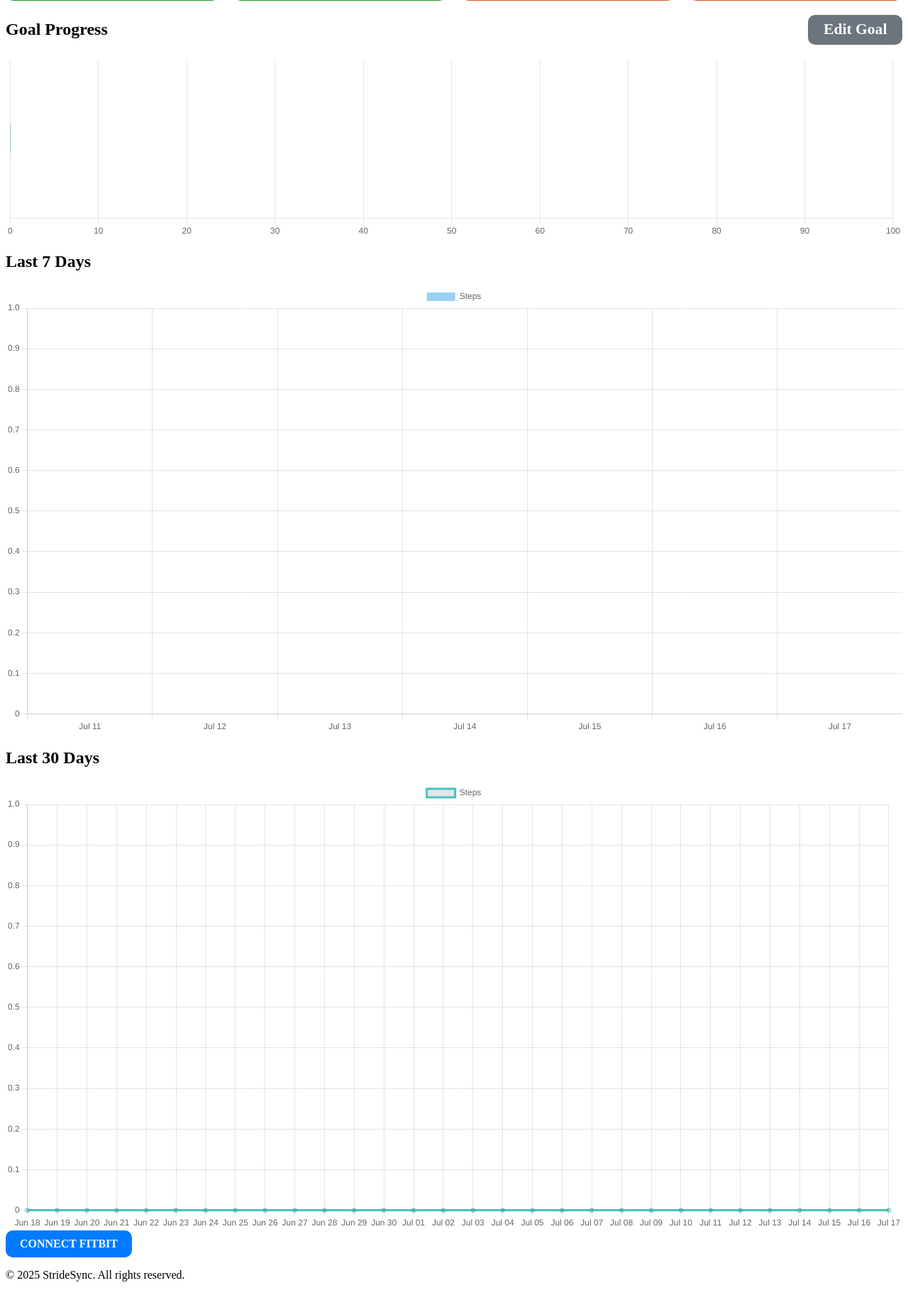
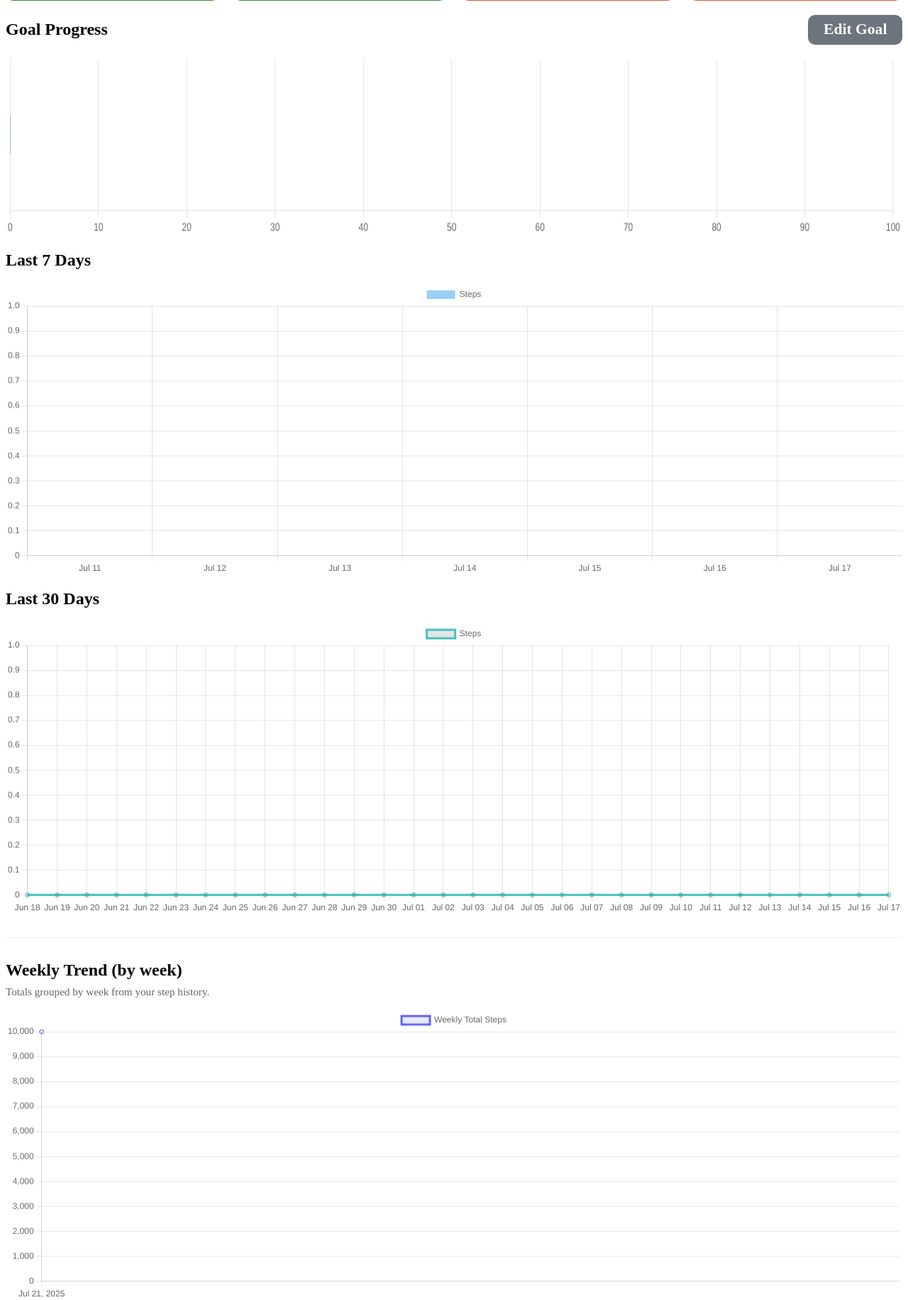
Before and after one commit to rsleiti/cen3031-project, a Django app: page / in a window 1280 px wide. Shown: the part 322-2153 px from the top of the page at 71% size. Before the commit the page ends 2127 px from the top, so only its background shows below. Run offline with Django 5.2, Linux system fonts and the light colour scheme; a user stored in the database is signed in; data comes from the database, SQL or seed files in the repository; both versions use the stored data as it was after the commit.

Commit message:
Add trendline visualizations for weekly/monthly step history

```diff
--- a/stridesyncapp/templates/stridesyncapp/base.html
+++ b/stridesyncapp/templates/stridesyncapp/base.html
@@ -10,6 +10,11 @@
                 color: inherit;
                 padding: 10px;
             }
+            canvas {
+                width: 100% !important;
+                min-height: 250px !important;
+            }
+
             header {
                 background-color: #f5f5dc;
                 color: #28a745;
--- a/stridesyncapp/templates/stridesyncapp/home.html
+++ b/stridesyncapp/templates/stridesyncapp/home.html
@@ -25,22 +25,28 @@
         </div>
     </div>
 
-    <!-- Progress Bar Toward Today’s Goal -->
     <h2 style="display:flex; justify-content:space-between; align-items:center;">
         Goal Progress
         <a href="{% url 'edit_step_goal' %}" class="btn btn-update" style="font-size:0.9em; padding:0.4em 1em;">
             Edit Goal
         </a>
     </h2>
-    <canvas id="goalBarChart" width="400" height="80"></canvas>
+    <canvas id="goalBarChart" width="600" height="90"></canvas>
 
-    <!-- Weekly Bar Chart -->
     <h2>Last 7 Days</h2>
-    <canvas id="weeklyChart" width="400" height="200"></canvas>
+    <canvas id="weeklyChart" width="800" height="260"></canvas>
 
-    <!-- Monthly Line Chart -->
     <h2>Last 30 Days</h2>
-    <canvas id="monthlyChart" width="400" height="200"></canvas>
+    <canvas id="monthlyChart" width="800" height="260"></canvas>
+
+    <hr style="margin: 32px 0; border: none; border-top: 1px solid #eee;">
+    <h2 style="margin-bottom:8px;">Weekly Trend (by week)</h2>
+    <p style="margin-top:0;color:#666;font-size:0.95em;">Totals grouped by week from your step history.</p>
+    <canvas id="weeklyTrendChart" width="800" height="260"></canvas>
+
+    <h2 style="margin-top:28px; margin-bottom:8px;">Monthly Trend (by month)</h2>
+    <p style="margin-top:0;color:#666;font-size:0.95em;">Totals grouped by calendar month.</p>
+    <canvas id="monthlyTrendAggChart" width="800" height="260"></canvas>
 
     <div>
         {% if not request.user.fitbittoken %}
@@ -70,82 +76,57 @@
     </div>
     {% endif %}
 
-    <!-- Chart.js init script -->
     <script>
         const percent = {{ percent_goal|default:0 }};
-        const goalCtx = document
-            .getElementById('goalBarChart')
-            .getContext('2d');
-
+        const goalCtx = document.getElementById('goalBarChart').getContext('2d');
         new Chart(goalCtx, {
             type: 'bar',
-            data: {
-                labels: ['Today'],
-                datasets: [{
-                    data: [percent],
-                    backgroundColor: '#28a745',
-                    borderRadius: 10,
-                    barThickness: 40
-                }]
-            },
+            data: { labels: ['Today'], datasets: [{ data: [percent], backgroundColor: '#28a745', borderRadius: 10, barThickness: 40 }] },
             options: {
                 indexAxis: 'y',
-                scales: {
-                    x: {
-                    beginAtZero: true,
-                    max: 100,
-                    display: true
-                    },
-                    y: { display: false }
-                },
-                plugins: {
-                    legend: { display: false },
-                    tooltip: {
-                        callbacks: {
-                            label: ctx => `${ctx.raw}% of goal`
-                        }
-                    }
-                }
+                scales: { x: { beginAtZero: true, max: 100, display: true }, y: { display: false } },
+                plugins: { legend: { display: false }, tooltip: { callbacks: { label: ctx => `${ctx.raw}% of goal` } } }
             }
         });
 
-        // Parse JSON-encoded data into JS arrays
         const labelsWeekly  = JSON.parse('{{ labels_weekly|escapejs }}');
         const dataWeekly    = JSON.parse('{{ data_weekly  |escapejs }}');
         const labelsMonthly = JSON.parse('{{ labels_monthly|escapejs }}');
         const dataMonthly   = JSON.parse('{{ data_monthly  |escapejs }}');
 
-        // 1) Bar chart for 7-day steps
         const weeklyCtx = document.getElementById('weeklyChart').getContext('2d');
         new Chart(weeklyCtx, {
             type: 'bar',
-        data: {
-            labels: labelsWeekly,
-            datasets: [{
-                label: 'Steps',
-                data: dataWeekly,
-                backgroundColor: 'rgba(54, 162, 235, 0.5)',
-                hoverBackgroundColor: 'rgba(54,162,235,0.8)'
-
-            }]
-        },
+            data: { labels: labelsWeekly, datasets: [{ label: 'Steps', data: dataWeekly, backgroundColor: 'rgba(54, 162, 235, 0.5)', hoverBackgroundColor: 'rgba(54,162,235,0.8)' }] },
             options: { scales: { y: { beginAtZero: true } } }
         });
 
         const monthlyCtx = document.getElementById('monthlyChart').getContext('2d');
         new Chart(monthlyCtx, {
             type: 'line',
-        data: {
-            labels: labelsMonthly,
-            datasets: [{
-                label: 'Steps',
-                data: dataMonthly,
-                borderColor: 'rgba(75, 192, 192, 1)',
-                fill: false,
-            }]
-        },
+            data: { labels: labelsMonthly, datasets: [{ label: 'Steps', data: dataMonthly, borderColor: 'rgba(75, 192, 192, 1)', fill: false }] },
             options: { scales: { y: { beginAtZero: true } } }
         });
+
+        async function fetchAndRenderTrend(url, canvasId, seriesLabel) {
+            const res = await fetch(url, { headers: { 'X-Requested-With': 'XMLHttpRequest' }});
+            const data = await res.json();
+
+            const labels = data.map(item => {
+                const d = new Date(item.date);
+                return d.toLocaleDateString(undefined, { month: 'short', day: 'numeric', year: 'numeric' });
+            });
+            const steps = data.map(item => item.total_steps);
+
+            const ctx = document.getElementById(canvasId).getContext('2d');
+            new Chart(ctx, {
+                type: 'line',
+                data: { labels, datasets: [{ label: seriesLabel, data: steps, borderColor: 'rgba(99, 102, 241, 1)', backgroundColor: 'rgba(99, 102, 241, 0.15)', fill: true, tension: 0.3 }] },
+                options: { scales: { y: { beginAtZero: true } } }
+            });
+        }
+
+        fetchAndRenderTrend('/api/trends/weekly/',  'weeklyTrendChart',     'Weekly Total Steps');
+        fetchAndRenderTrend('/api/trends/monthly/', 'monthlyTrendAggChart', 'Monthly Total Steps');
     </script>
-
 {% endblock %}
--- a/stridesyncapp/urls.py
+++ b/stridesyncapp/urls.py
@@ -32,4 +32,8 @@
     path('groups/<int:pk>/leave/', views.group_leave, name='group_leave'),
 
     path('settings/step-goal/', views.edit_step_goal, name='edit_step_goal'),
+
+    path('api/trends/weekly/', views.weekly_trend_view, name='weekly_trend'),
+    path('api/trends/monthly/', views.monthly_trend_view, name='monthly_trend'),
+
 ]
--- a/stridesyncapp/utils.py
+++ b/stridesyncapp/utils.py
@@ -6,8 +6,8 @@
 from django.utils import timezone
 from django.conf import settings
 from urllib.error import HTTPError
-from django.db.models import F, Value
-from django.db.models.functions import Coalesce
+from django.db.models import F, Value, Sum
+from django.db.models.functions import Coalesce, TruncWeek, TruncMonth
 
 from .models import FitbitToken, StepRecord, User
 
@@ -132,3 +132,35 @@
         .order_by('-points_val', '-streak_val', 'username')[:limit]
     )
     return _dense_rank_users(qs)
+
+
+# Trend analysis functions (Task 16)
+
+def get_weekly_step_totals(user):
+    """
+    Returns a list of weekly step totals for the given user.
+    Format: [{'week': date, 'total_steps': int}]
+    """
+    return (
+        StepRecord.objects
+        .filter(user=user)
+        .annotate(week=TruncWeek('timestamp'))
+        .values('week')
+        .annotate(total_steps=Sum('step_count'))
+        .order_by('week')
+    )
+
+
+def get_monthly_step_totals(user):
+    """
+    Returns a list of monthly step totals for the given user.
+    Format: [{'month': date, 'total_steps': int}]
+    """
+    return (
+        StepRecord.objects
+        .filter(user=user)
+        .annotate(month=TruncMonth('timestamp'))
+        .values('month')
+        .annotate(total_steps=Sum('step_count'))
+        .order_by('month')
+    )
--- a/stridesyncapp/views.py
+++ b/stridesyncapp/views.py
@@ -1,6 +1,12 @@
 from .forms import SignUpForm, ManualStepEntryForm, GroupForm, StepGoalForm
 from .models import StepRecord, FitbitToken, Group, GroupMembership, Badge, Streak, Points
-from .utils import get_fitbit_steps, get_global_leaderboard, get_group_leaderboard
+from .utils import (
+    get_fitbit_steps,
+    get_global_leaderboard,
+    get_group_leaderboard,
+    get_weekly_step_totals,
+    get_monthly_step_totals,
+)
 from .badge_utils import check_and_award_badges
 from .streak_points import update_streak, update_points
 from datetime import date, timedelta
@@ -19,7 +25,6 @@
 import urllib.parse
 import urllib.request
 import json, base64
-
 
 
 class SignUp(CreateView):
@@ -256,8 +261,6 @@
 
 @login_required
 def leaderboards(request):
-    from .utils import get_global_leaderboard, get_group_leaderboard
-
     global_top = get_global_leaderboard(limit=10)
 
     first_membership = request.user.group_memberships.select_related('group').first()
@@ -376,3 +379,23 @@
     return render(request, 'stridesyncapp/edit_step_goal.html', {
         'form': form
     })
+
+
+# Trend analysis API views (Task 16)
+
+@login_required
+def weekly_trend_view(request):
+    data = get_weekly_step_totals(request.user)
+    return JsonResponse([
+        {"date": entry["week"], "total_steps": entry["total_steps"]}
+        for entry in data
+    ], safe=False)
+
+
+@login_required
+def monthly_trend_view(request):
+    data = get_monthly_step_totals(request.user)
+    return JsonResponse([
+        {"date": entry["month"], "total_steps": entry["total_steps"]}
+        for entry in data
+    ], safe=False)
```
Also changed, not shown: db.sqlite3, 2 other files. Lines whose indentation alone changed are shown as unchanged.
